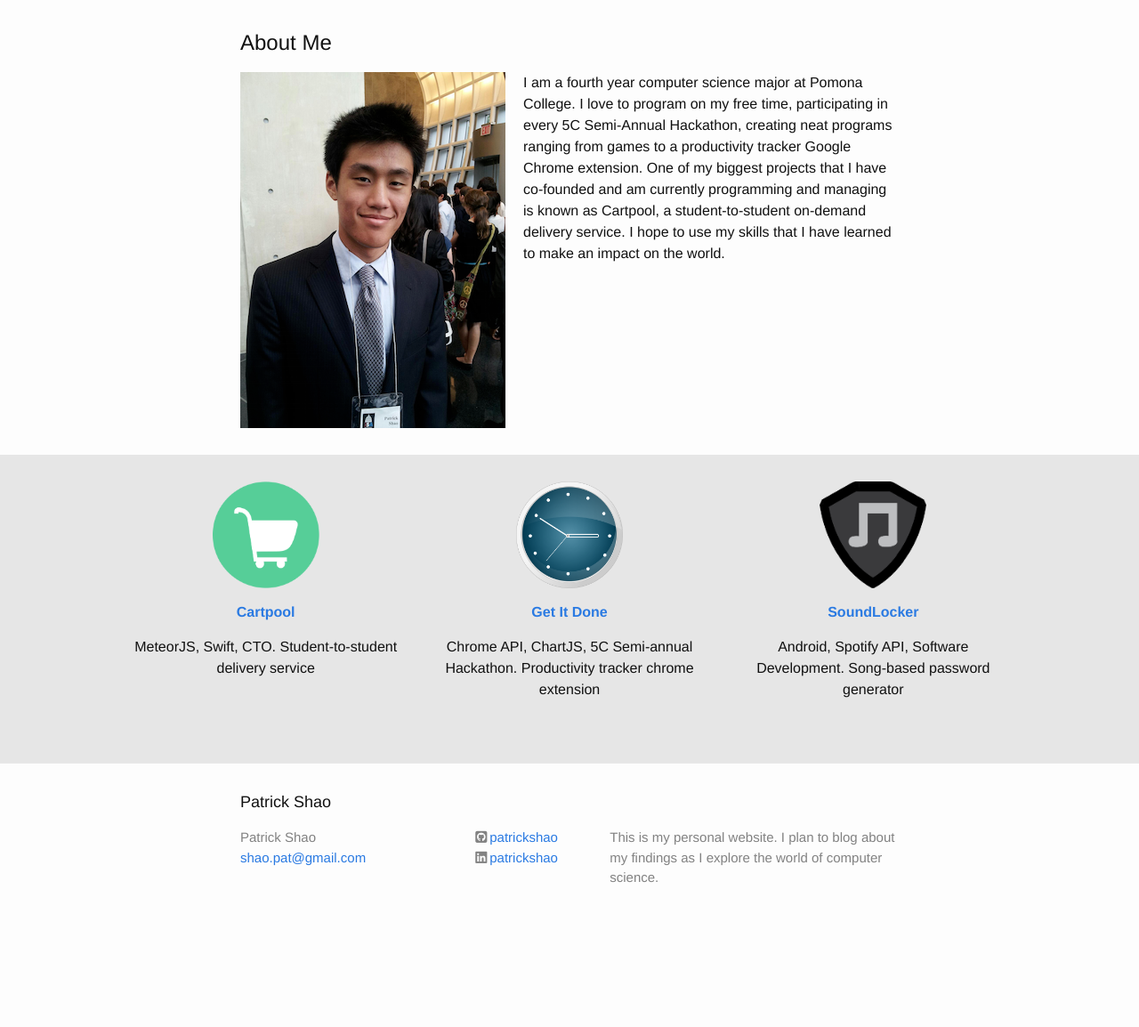
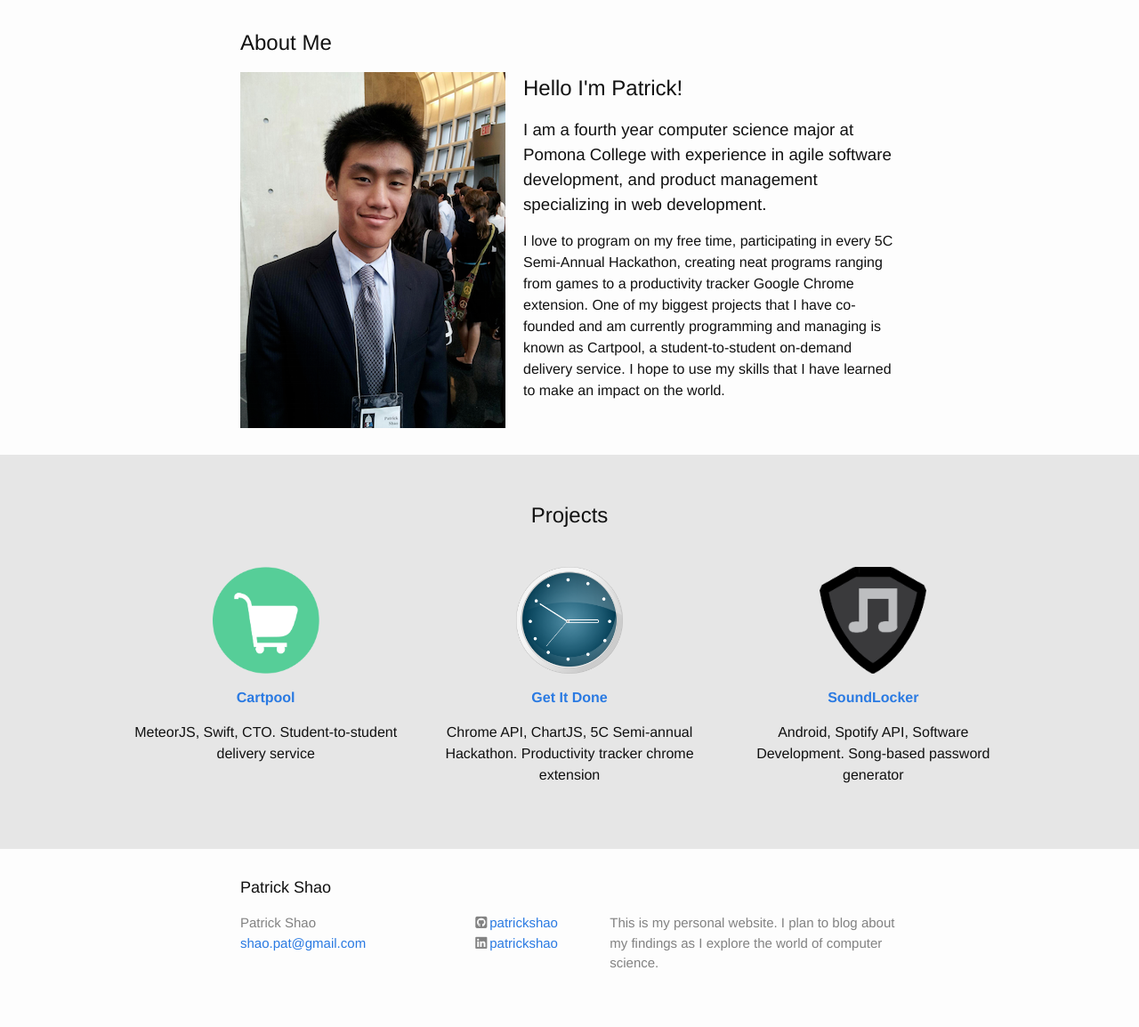
Before and after one commit to patrickshao/patrickshao.github.io, a Jekyll site: the page built from index.html, in a window 1280 px wide. Shown: the part 625-1779 px from the top of the page at 89% size. Built offline with Jekyll 4.4.1, drawn with Linux system fonts in a browser that asks for light colours; nearby versions of some CDN libraries; before the commit the page ends 1683 px from its top, so only the background shows below that.

Commit message:
Modify styling of About Me and added title to projects section

```diff
--- a/_sass/_layout.scss
+++ b/_sass/_layout.scss
@@ -177,6 +177,11 @@
  /*height:200px;*/
 }
 
+.center{
+  text-align: center;
+  margin:20px;
+}
+
 #profile-pic{
   float:left;
   margin-right:20px;
@@ -211,7 +216,7 @@
   list-style: none;
   width:80%;
   margin-bottom: 20px;
-
+  margin-top: 40px;
   display: -webkit-box;
   display: -moz-box;
   display: -ms-flexbox;
--- a/index.html
+++ b/index.html
@@ -11,13 +11,14 @@
     <div class="wrapper">
       <h2>About Me</h2>
         <img id="profile-pic" src="/img/favicon.ico"></img>
-        <div>I am a fourth year computer science major at Pomona College. I love to program on my free time, participating in every 5C Semi-Annual Hackathon, creating neat programs ranging from games to a productivity tracker Google Chrome extension. One of my biggest projects that I have co-founded and am currently programming and managing is known as Cartpool, a student-to-student on-demand delivery service. I hope to use my skills that I have learned to make an impact on the world.</div>
+        <div><h2>Hello I'm Patrick!</h2><h3>I am a fourth year computer science major at Pomona College with experience in agile software development, and product management specializing in web development.</h3> I love to program on my free time, participating in every 5C Semi-Annual Hackathon, creating neat programs ranging from games to a productivity tracker Google Chrome extension. One of my biggest projects that I have co-founded and am currently programming and managing is known as Cartpool, a student-to-student on-demand delivery service. I hope to use my skills that I have learned to make an impact on the world.</div>
     </div>
   </div>
 </div>
 
 <div id="flexbox">
   <div class="page-content">
+    <h2 class="center">Projects</h2>
     <ul class="flex-container">
       <li class="flex-item">
         <img src="/img/cartpool.png" class="flex-image"></img>
```
